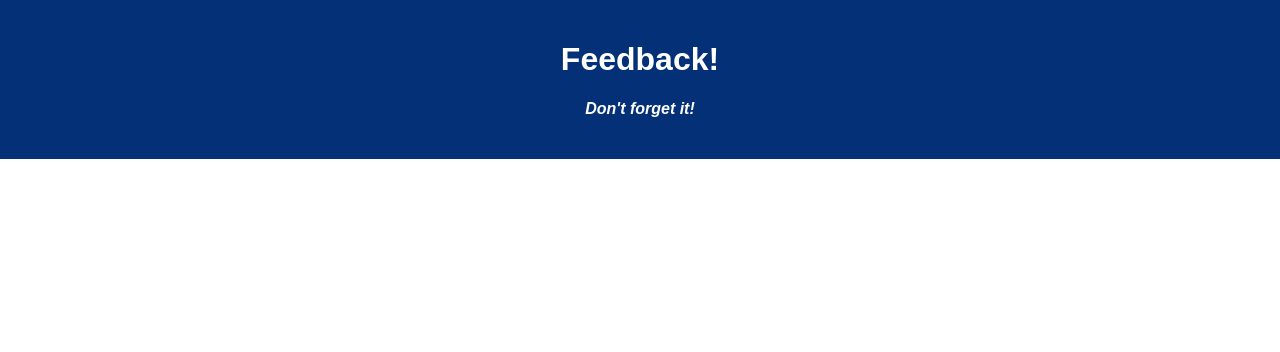
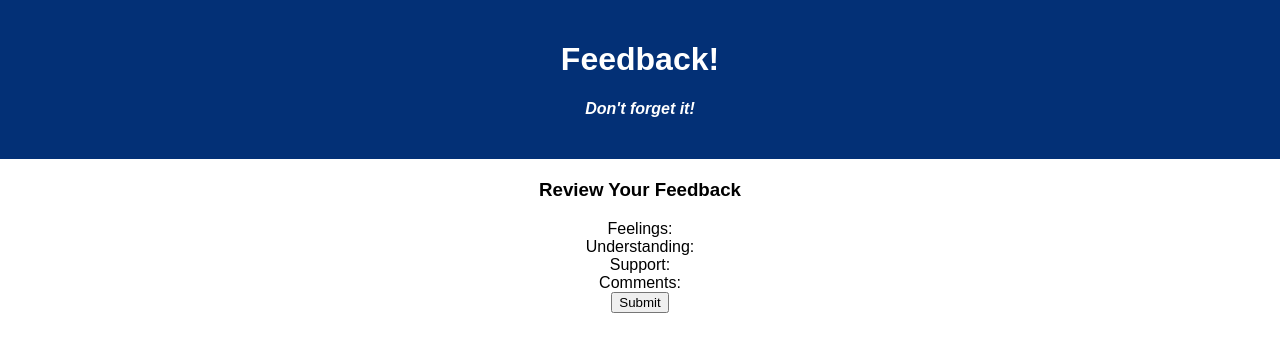
Before and after one commit to john-maybee/weekend-redux-feedback-loop, a React (Create React App) app: page /#/step/comments in a window 1280 px wide. Both pictures are taken after a click on the button "NEXT". Shown: the top 352 px of the page. Built offline with nearby package versions, Linux system fonts and the light colour scheme.

Commit message:
everything in the review component is now working, and when i click submit it sents a successfull post and contains the correct content. Reconfigured the steps and made it so the items are posted using axios. Next and last step will be to create the thank you landing.

```diff
--- a/src/components/App/App.jsx
+++ b/src/components/App/App.jsx
@@ -6,6 +6,7 @@ import Feeling from '../Feeling/Feeling.jsx';
 import Understanding from '../Understanding/Understanding.jsx';
 import Support from '../Support/Support.jsx';
 import Comments from '../Comments/Comments.jsx';
+import Review from '../Review/Review.jsx';
 
 function App() {
   return (
@@ -31,9 +32,9 @@ function App() {
           <Route exact path="/step/comments">
             <Comments />
           </Route>
-          {/* <Route exact path="/step/Review"> */}
-            {/* <Review /> */}
-          {/* </Route> */}
+          <Route exact path="/step/Review">
+            <Review />
+          </Route>
           {/* <Route exact path="/step/ThankYouLanding"> */}
             {/* <ThankYouLanding /> */}
           {/* </Route> */}
--- a/src/components/Comments/Comments.jsx
+++ b/src/components/Comments/Comments.jsx
@@ -10,6 +10,7 @@ const Comments = () => {
 
     // Step 4: dispatch
     const handleChange = (event) => {
+        event.preventDefault();
         // Pass the data to our reducer
         dispatch({ type: 'SET_COMMENTS', payload: event.target.value });
     }
--- a/src/components/Feeling/Feeling.jsx
+++ b/src/components/Feeling/Feeling.jsx
@@ -10,6 +10,7 @@ const Feeling = () => {
 
     // Step 4: dispatch
     const handleChange = (event) => {
+        event.preventDefault();
         // Pass the data to our reducer
         dispatch({ type: 'SET_FEELING', payload: event.target.value });
     }
--- a/src/components/Review/Review.jsx
+++ b/src/components/Review/Review.jsx
@@ -0,0 +1,33 @@
+import axios from 'axios';
+import { useSelector } from "react-redux";
+
+const Review = () => {
+    const feedback = useSelector(store => store);
+
+    const handleSubmit = (event) => {
+        axios.post('/feedback', feedback)
+        .then(response => {
+            console.log('successful post', response);
+        })
+        .catch(error => {
+            console.log('error posting feedback', error);
+        });
+    }
+
+
+    return (
+
+        <div>
+            <form onSubmit={handleSubmit}>
+                <h3>Review Your Feedback</h3>
+                <div>Feelings: {feedback.feeling}</div>
+                <div>Understanding: {feedback.understanding}</div>
+                <div>Support: {feedback.support}</div>
+                <div>Comments: {feedback.comments}</div>
+                <button type="submit" className="button">Submit</button>
+            </form>
+        </div>
+    );
+}
+
+export default Review;
--- a/src/components/Support/Support.jsx
+++ b/src/components/Support/Support.jsx
@@ -10,6 +10,7 @@ const Support = () => {
 
     // Step 4: dispatch
     const handleChange = (event) => {
+        event.preventDefault();
         // Pass the data to our reducer
         dispatch({ type: 'SET_SUPPORT', payload: event.target.value });
     }
--- a/src/components/Understanding/Understanding.jsx
+++ b/src/components/Understanding/Understanding.jsx
@@ -10,6 +10,7 @@ const Understanding = () => {
 
     // Step 4: dispatch
     const handleChange = (event) => {
+        event.preventDefault();
         // Pass the data to our reducer
         dispatch({ type: 'SET_UNDERSTANDING', payload: event.target.value });
     }
```
